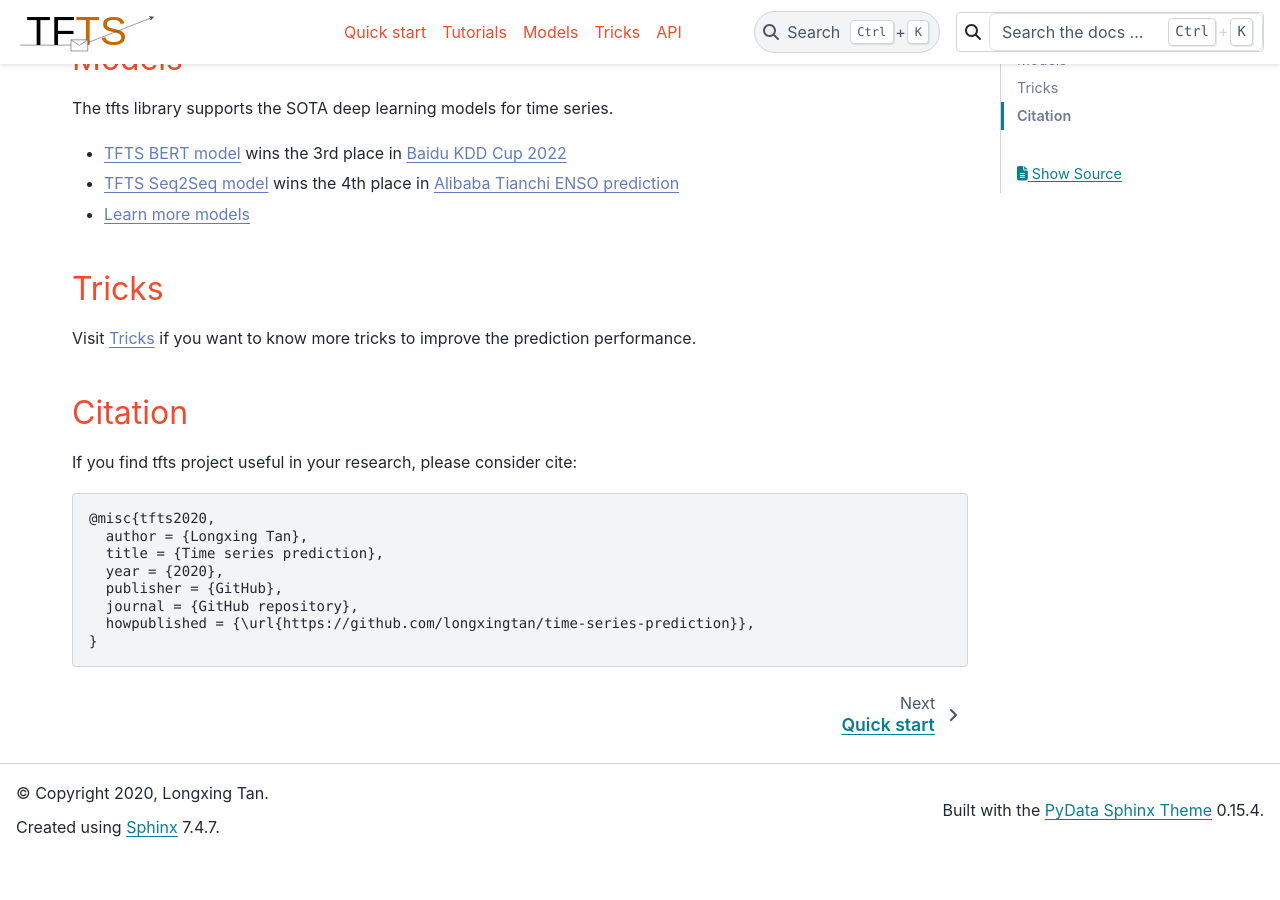
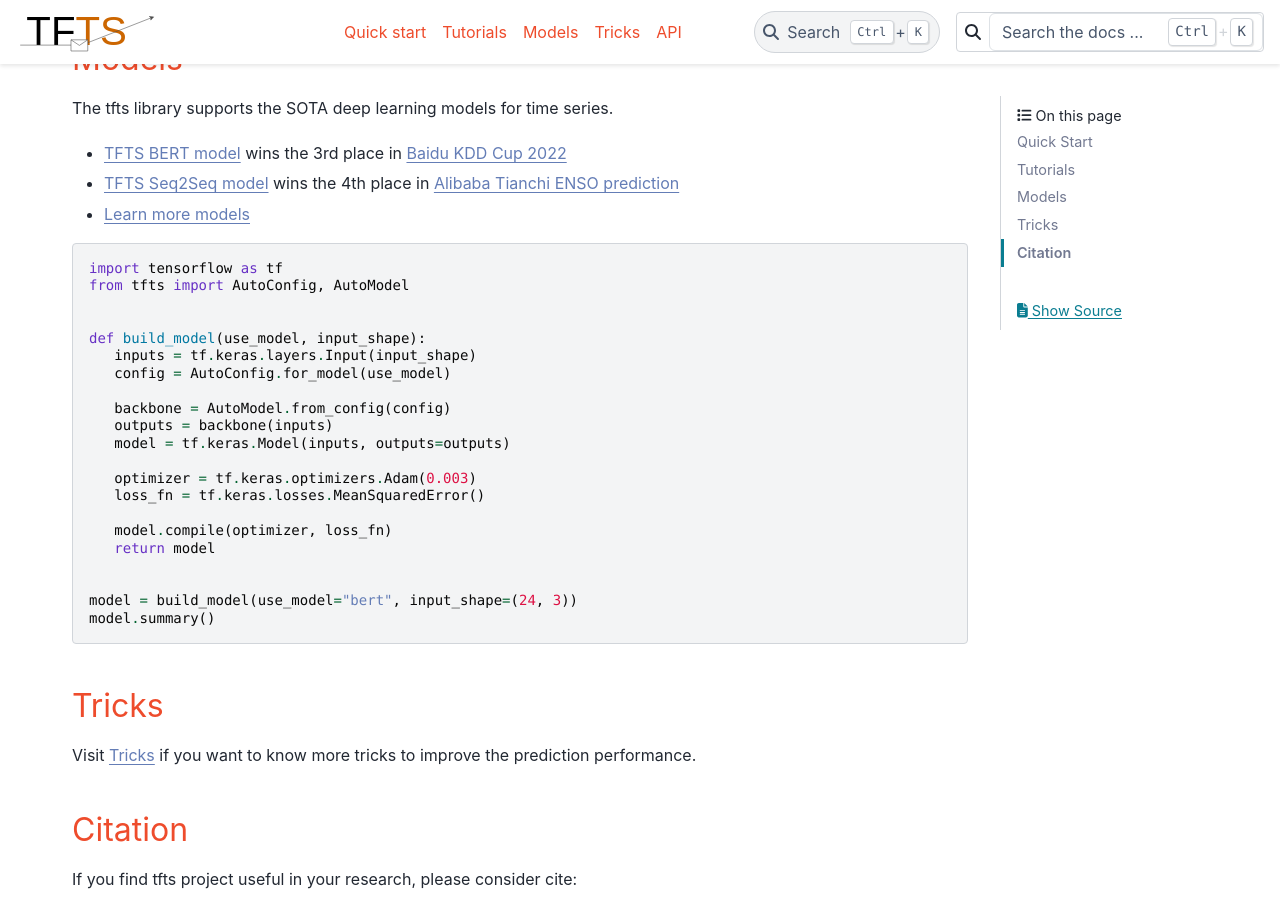
Before and after one commit to LongxingTan/Time-series-prediction, a Sphinx documentation site: the page built from docs/source/index.rst, in a window 1280 px wide and 900 px high, scrolled down 850 px. Built offline with Sphinx 7.4.7 and the PyData theme 0.15.4, drawn with Linux system fonts in a browser that asks for light colours; before the commit the page ends 1707 px from its top, so only the background shows below that.

Commit message:
docs: udpate

```diff
--- a/docs/source/index.rst
+++ b/docs/source/index.rst
@@ -44,6 +44,30 @@ The tfts library supports the SOTA deep learning models for time series.
 - `TFTS Seq2Seq model <https://github.com/LongxingTan/Data-competitions/tree/master/tianchi-enso-prediction>`_ wins the 4th place in `Alibaba Tianchi ENSO prediction <https://tianchi.aliyun.com/competition/entrance/531871/introduction>`_
 - :ref:`Learn more models <models>`
 
+.. code-block:: python
+
+   import tensorflow as tf
+   from tfts import AutoConfig, AutoModel
+
+
+   def build_model(use_model, input_shape):
+      inputs = tf.keras.layers.Input(input_shape)
+      config = AutoConfig.for_model(use_model)
+
+      backbone = AutoModel.from_config(config)
+      outputs = backbone(inputs)
+      model = tf.keras.Model(inputs, outputs=outputs)
+
+      optimizer = tf.keras.optimizers.Adam(0.003)
+      loss_fn = tf.keras.losses.MeanSquaredError()
+
+      model.compile(optimizer, loss_fn)
+      return model
+
+
+   model = build_model(use_model="bert", input_shape=(24, 3))
+   model.summary()
+
 
 Tricks
 -------
--- a/docs/source/models.rst
+++ b/docs/source/models.rst
@@ -19,7 +19,7 @@ You can you below models in ``AutoModel``
 * WaveNet
 * Bert
 * Transformer
-* Dlinear
+* DLinear
 * NBeats
 * AutoFormer
 * Informer
--- a/docs/source/tutorials.rst
+++ b/docs/source/tutorials.rst
@@ -177,7 +177,7 @@ save the model
 	from tfts import AutoModel, AutoConfig, AutoTuner
 
 
-serve the model in docker
+serve the model with tf-serving
 
 .. code-block:: shell
 
```
Also changed, not shown: 1 other file.
